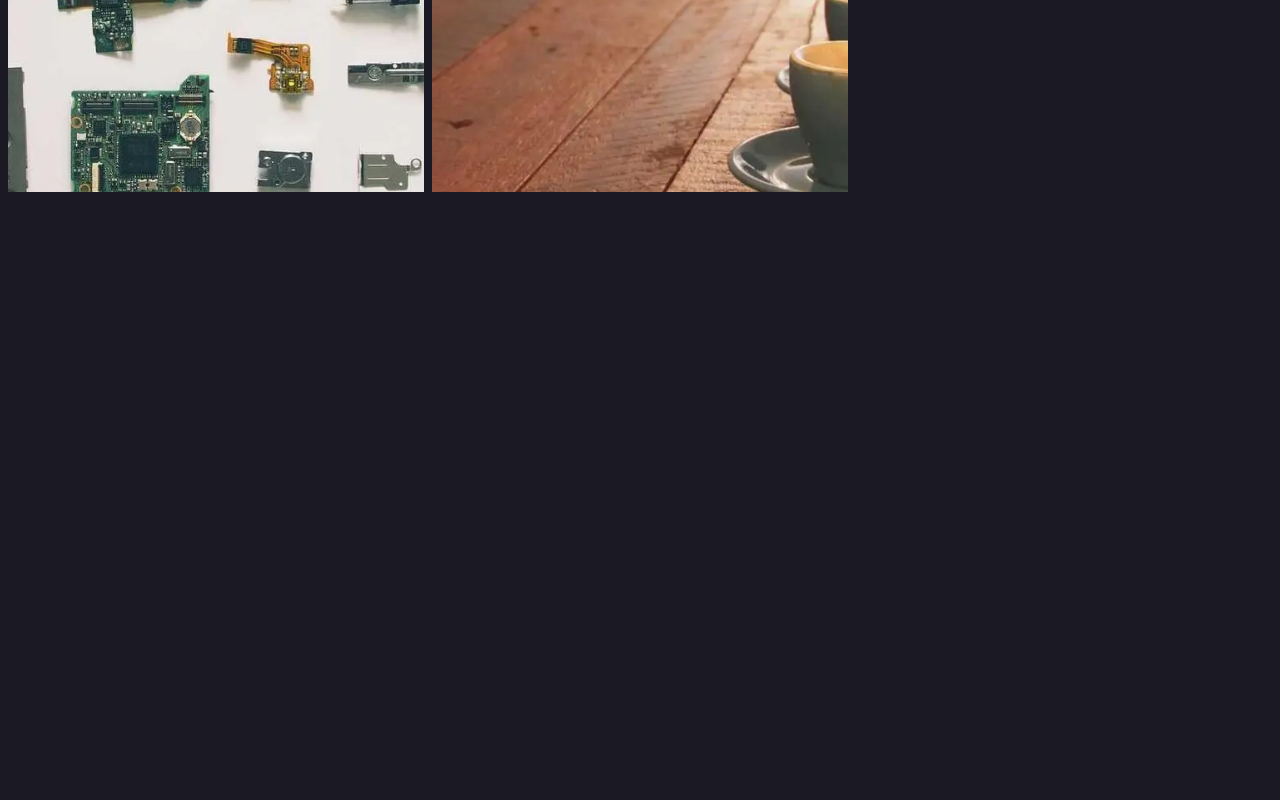
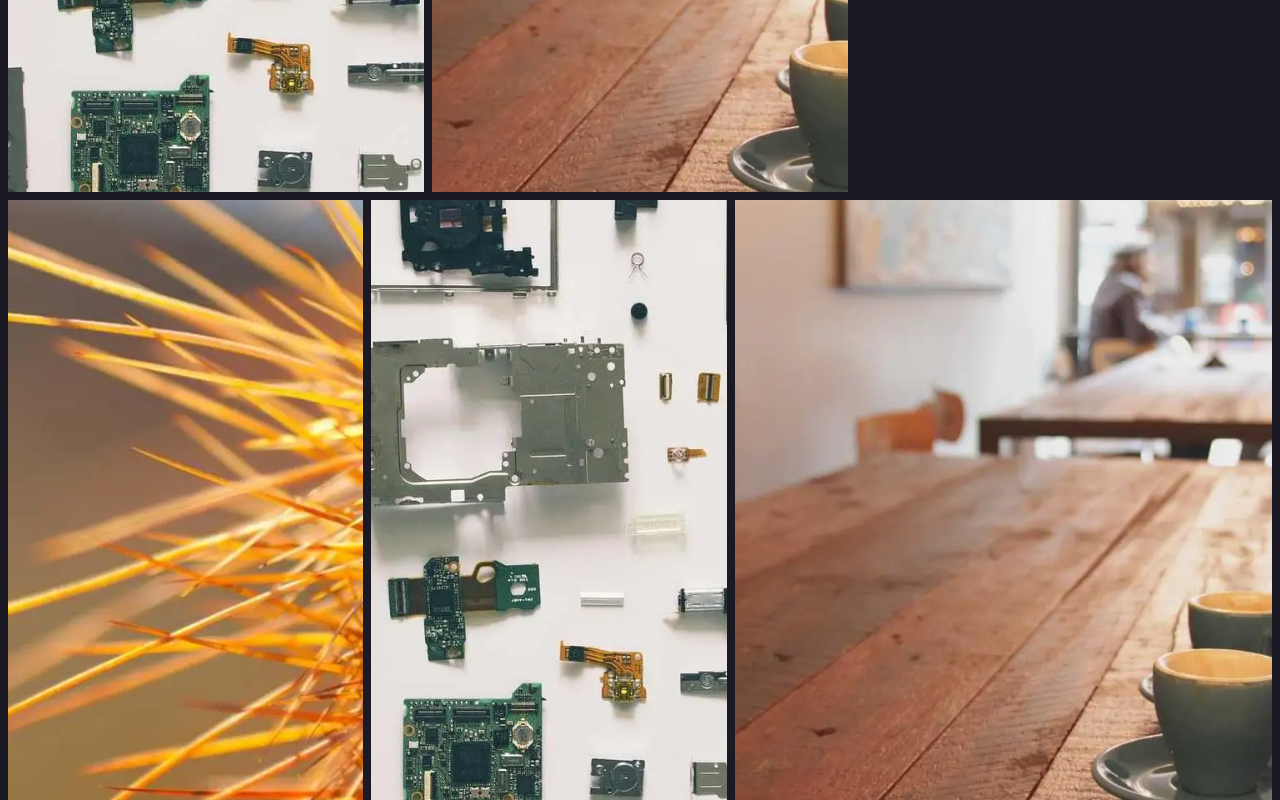
Before and after one commit to mgaroz/synaptic, a SvelteKit app: page / in a window 1280 px wide. Shown: the part 1928-2728 px from the top of the page. Before the commit the page ends 2120 px from the top, so only its background shows below. Built offline with nearby package versions, Linux system fonts and the light colour scheme.

Commit message:
feat(app): testing more layouts

```diff
--- a/src/routes/+page.svelte
+++ b/src/routes/+page.svelte
@@ -23,6 +23,17 @@
 			<Entry image={imagethree} />
 			<EntryPlain />
 		</div>
+		<div class="grid grid-cols-7 gap-2 pt-2">
+			<div class="col-span-2">
+				<Entry image={imageone} />
+			</div>
+			<div class="col-span-2">
+				<Entry image={imagetwo} />
+			</div>
+			<div class="col-span-3">
+				<Entry image={imagethree} />
+			</div>
+		</div>
 		<!-- <h1 class="text-3xl font-bold underline">Welcome to SvelteKit</h1>
 		<p>Visit <a href="https://kit.svelte.dev">kit.svelte.dev</a> to read the documentation</p> -->
 	</div>
```
